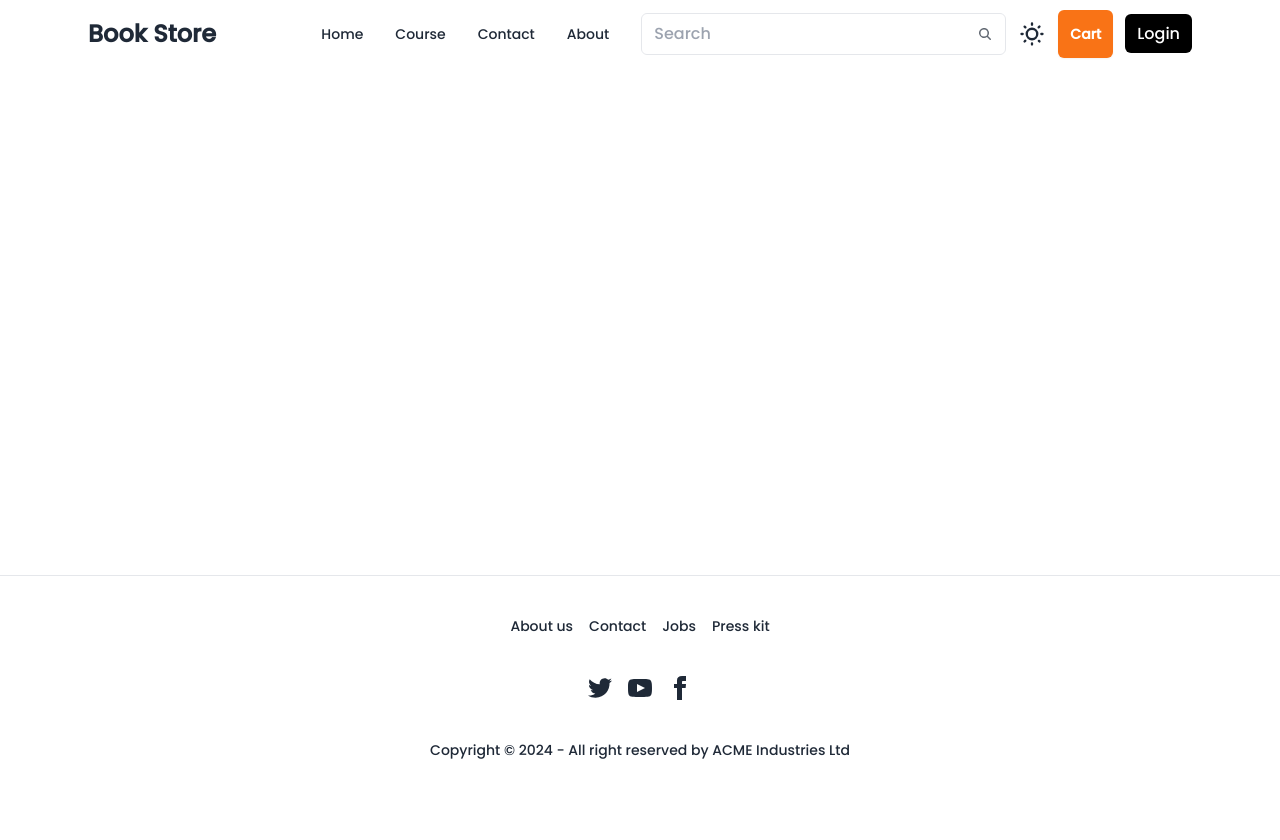
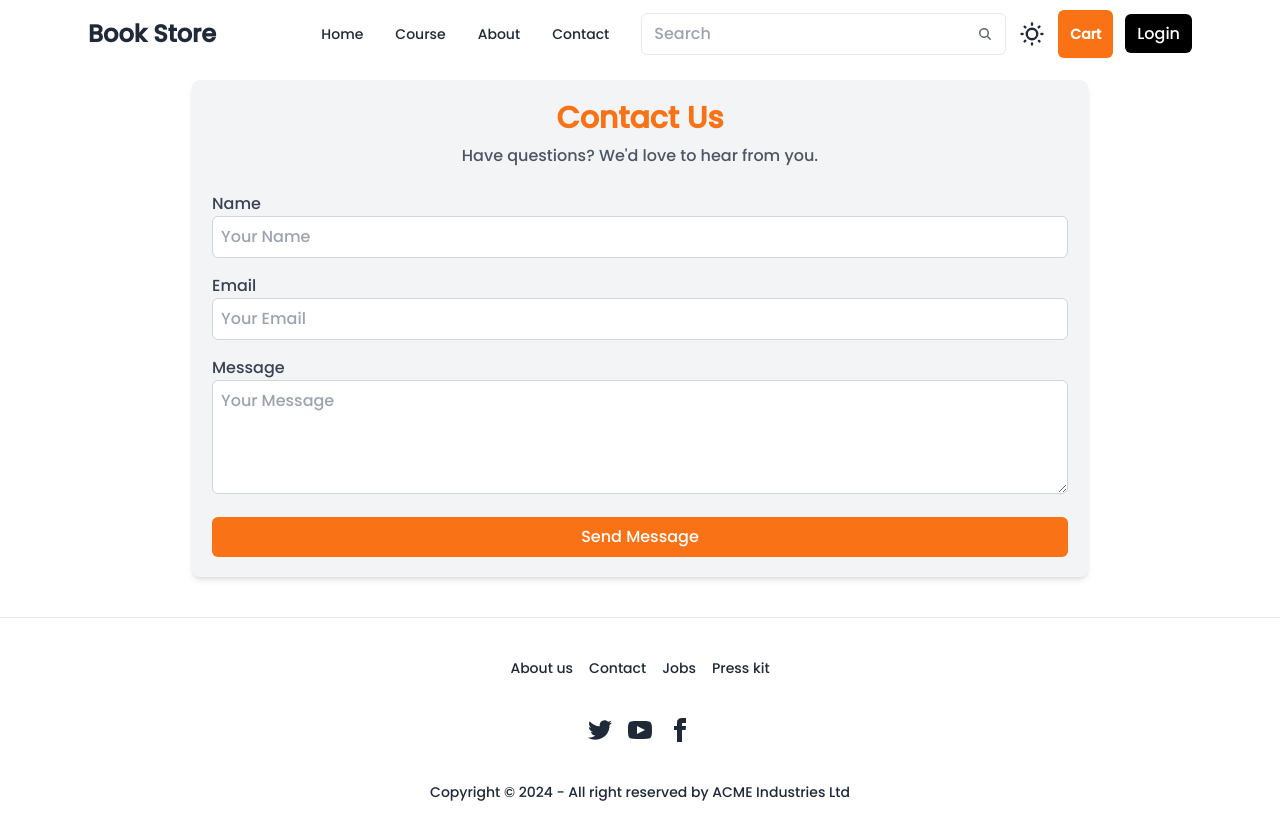
Before and after one commit to nmadhukarthik/The-Book-Store, a React (Vite) app in the folder Frontend/: page /contact in a window 1280 px wide. Before the commit the page ends 800 px from the top, so only its background shows below. Built offline with nearby package versions, Linux system fonts and the light colour scheme; no server answers.

Commit message:
added about and contact components with minor fixes

```diff
--- a/Frontend/src/App.jsx
+++ b/Frontend/src/App.jsx
@@ -13,6 +13,8 @@ import { useDispatch, useSelector } from "react-redux";
 import { fetchBooks } from "./redux/thunk.js";
 import Login from "./components/Login.jsx";
 import { fetchCart } from "./redux/cartThunk.js";
+import Contact from "./components/Contact.jsx";
+import About from "./components/About.jsx";
 
 const App = () => {
     const dispatch = useDispatch();
@@ -81,6 +83,8 @@ const App = () => {
                                 authUser ? <Cart /> : <Navigate to="/signup" />
                             }
                         />
+                        <Route path="/contact" element={<Contact />} />
+                        <Route path="/about" element={<About />} />
                     </Routes>
                     <Toaster />
                 </main>
--- /dev/null
+++ b/Frontend/src/components/About.jsx
@@ -0,0 +1,46 @@
+import React from "react";
+
+const About = () => {
+    return (
+        <div className="max-w-4xl mx-auto mt-20 p-5 bg-gray-100 rounded-lg shadow-md  dark:bg-slate-900 dark:text-white">
+            <h1 className="text-3xl font-bold text-center text-orange-500">
+                About Us
+            </h1>
+            <p className="text-gray-600 mt-4 text-center dark:text-white">
+                Welcome to{" "}
+                <span className="font-semibold dark:text-gray-400">
+                    The Book Store
+                </span>
+                , your one-stop shop for all kinds of books. Our mission is to
+                make reading accessible and enjoyable for everyone.
+            </p>
+
+            <div className="mt-6 space-y-4">
+                <h2 className="text-xl font-semibold text-gray-700 dark:text-white">
+                    📚 Wide Collection
+                </h2>
+                <p>
+                    We offer a diverse collection of books ranging from fiction,
+                    non-fiction, educational, and more.
+                </p>
+
+                <h2 className="text-xl font-semibold text-gray-700 dark:text-white">
+                    🚀 Fast Delivery
+                </h2>
+                <p>
+                    Get your favorite books delivered quickly to your doorstep.
+                </p>
+
+                <h2 className="text-xl font-semibold text-gray-700 dark:text-white">
+                    ❤️ Customer First
+                </h2>
+                <p>
+                    Our support team is always available to help you with your
+                    orders and inquiries.
+                </p>
+            </div>
+        </div>
+    );
+};
+
+export default About;
--- a/Frontend/src/components/Cart.jsx
+++ b/Frontend/src/components/Cart.jsx
@@ -22,6 +22,9 @@ const Cart = () => {
         if (userId) {
             dispatch(fetchCart(userId));
         }
+        alert(
+            "Card number 4242 4242 4242 4242, Expiry is any future date, CVV is any 3-digit number"
+        );
     }, [userId, dispatch]);
 
     const {
@@ -109,10 +112,12 @@ const Cart = () => {
                                     <p>{item.name}</p>
                                 </div>
                                 <p className="p-3">${item.price}</p>
-                                <p>{cartItem?.quantity || 0}</p>
-                                <p>${item.price * (cartItem?.quantity || 0)}</p>
+                                <p className="p-3">{cartItem?.quantity || 0}</p>
+                                <p className="p-3">
+                                    ${item.price * (cartItem?.quantity || 0)}
+                                </p>
                                 <p
-                                    className="cursor-pointer"
+                                    className="cursor-pointer p-4"
                                     onClick={() =>
                                         dispatch(
                                             removeFromCart({
--- a/Frontend/src/components/Checkout.jsx
+++ b/Frontend/src/components/Checkout.jsx
@@ -1,5 +1,5 @@
 import axios from "axios";
-import React from "react";
+import React, { useEffect } from "react";
 import StripeCheckout from "react-stripe-checkout";
 import { clearCart, fetchCart } from "../redux/cartThunk";
 import { useDispatch } from "react-redux";
@@ -12,7 +12,6 @@ const Checkout = ({ subTotal }) => {
     const [authUser, setAuthUser] = useAuth();
     const userId = authUser?._id;
     // console.log("User ID:", userId);
-
     const dispatch = useDispatch();
     async function tokenHandler(token) {
         // console.log("Received Token:", token);
--- /dev/null
+++ b/Frontend/src/components/Contact.jsx
@@ -0,0 +1,55 @@
+import React from "react";
+
+const Contact = () => {
+    return (
+        <div className="max-w-4xl mx-auto mt-20 p-5 bg-gray-100 rounded-lg shadow-md  dark:bg-slate-900 dark:text-white">
+            <h1 className="text-3xl font-bold text-center text-orange-500">
+                Contact Us
+            </h1>
+            <p className="text-center text-gray-600 mt-2 dark:text-white">
+                Have questions? We'd love to hear from you.
+            </p>
+
+            <form className="mt-6">
+                <div className="mb-4">
+                    <label className="block text-gray-700 dark:text-white">
+                        Name
+                    </label>
+                    <input
+                        type="text"
+                        className="w-full p-2 border border-gray-300 rounded-md dark:bg-slate-900 dark:text-white"
+                        placeholder="Your Name"
+                    />
+                </div>
+                <div className="mb-4">
+                    <label className="block text-gray-700 dark:text-white">
+                        Email
+                    </label>
+                    <input
+                        type="email"
+                        className="w-full p-2 border border-gray-300 rounded-md dark:bg-slate-900 dark:text-white"
+                        placeholder="Your Email"
+                    />
+                </div>
+                <div className="mb-4">
+                    <label className="block text-gray-700 dark:text-white">
+                        Message
+                    </label>
+                    <textarea
+                        className="w-full p-2 border border-gray-300 rounded-md dark:bg-slate-900 dark:text-white"
+                        rows="4"
+                        placeholder="Your Message"
+                    ></textarea>
+                </div>
+                <button
+                    type="submit"
+                    className="bg-orange-500 text-white px-4 py-2 rounded-md w-full"
+                >
+                    Send Message
+                </button>
+            </form>
+        </div>
+    );
+};
+
+export default Contact;
--- a/Frontend/src/components/Navbar.jsx
+++ b/Frontend/src/components/Navbar.jsx
@@ -75,12 +75,10 @@ export const Navbar = ({ updateSearchQuery }) => {
                 <Link to="/course">Course</Link>
             </li>
             <li>
-                <a href="#footer" className="scroll-smooth">
-                    Contact
-                </a>
+                <Link to="/about">About</Link>
             </li>
             <li>
-                <a href="#footer">About</a>
+                <Link to="/contact">Contact</Link>
             </li>
         </>
     );
@@ -236,7 +234,7 @@ export const Navbar = ({ updateSearchQuery }) => {
                             >
                                 {/* User Info - Click to Toggle Dropdown */}
                                 <div
-                                    className="rounded-md px-3 py-2 bg-orange-500 text-white cursor-pointer"
+                                    className="rounded-md border-none btn px-3 py-2 bg-orange-500 text-white cursor-pointer  hover:bg-orange-700 duration-300 "
                                     // onClick={() => setIsOpen(!isOpen)}
                                     onClick={() => setIsOpen((prev) => !prev)}
                                 >
```
